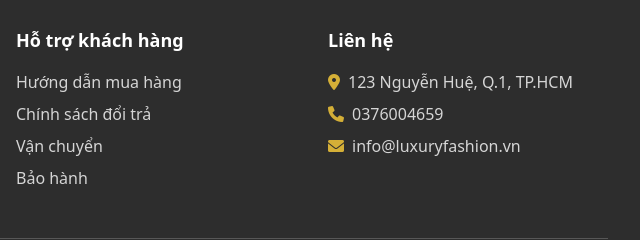
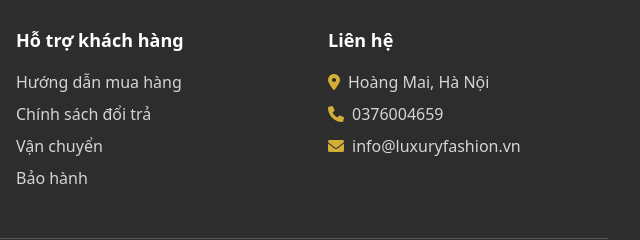
Before and after one commit to trthanhdo41/lam-thuy, a plain HTML site: page index.html in a window 1280 px wide. Shown: the part 3713-3953 px from the top of the page, 640-1280 px from the left. Drawn offline with nearby package versions, Linux system fonts and the light colour scheme.

Commit message:
Update index.html

```diff
--- a/index.html
+++ b/index.html
@@ -2164,7 +2164,7 @@
                     <div class="space-y-2">
                         <div class="flex items-center space-x-2">
                             <i class="fas fa-map-marker-alt text-luxury-gold"></i>
-                            <span class="text-white/80">123 Nguyễn Huệ, Q.1, TP.HCM</span>
+                            <span class="text-white/80">Hoàng Mai, Hà Nội</span>
                         </div>
                         <div class="flex items-center space-x-2">
                             <i class="fas fa-phone text-luxury-gold"></i>
```
